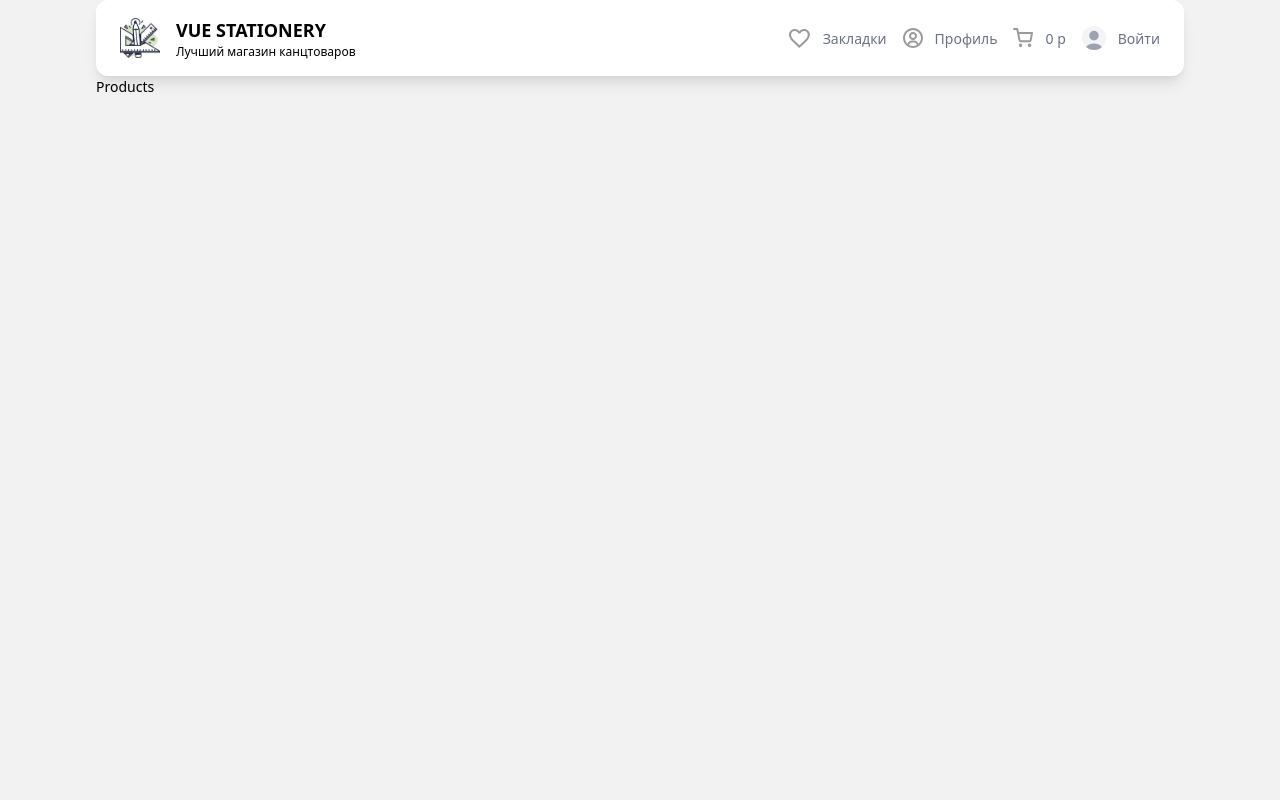
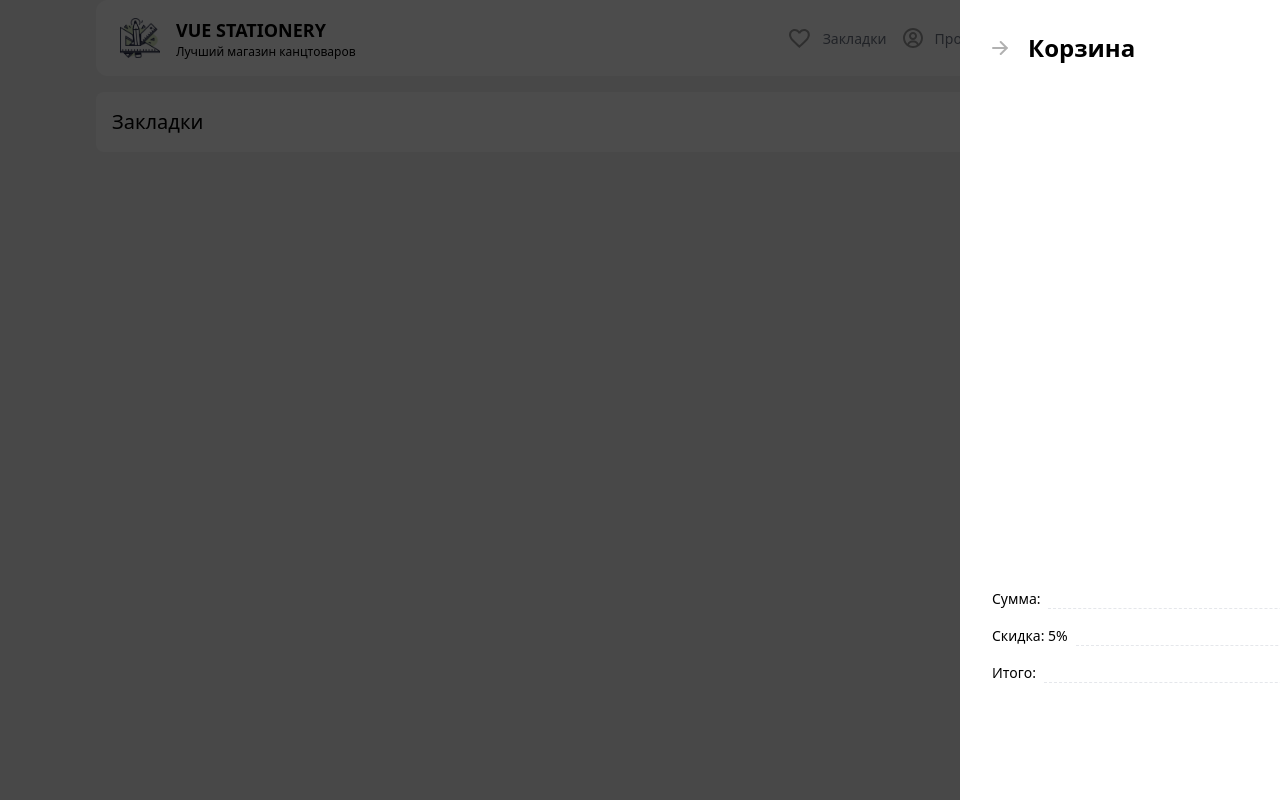
Before and after one commit to harr1er23/vue-stationery-v2, a Vue app: page / in a window 1280 px wide. Both pictures are taken after a click on the item "0 р". Built offline with nearby package versions, Linux system fonts and the light colour scheme; the HTML template or start-up script is replaced by a standard one.

Commit message:
Implemented header and pages components

```diff
--- /dev/null
+++ b/src/components/CartInfo.vue
@@ -0,0 +1,32 @@
+<script setup lang="ts">
+</script>
+
+<template>
+  <div
+    class="flex absolute w-96 bottom-10 left-o flex-col gap-4 mt-7"
+  >
+    <div class="flex gap-2">
+      <span>Сумма:</span>
+      <div class="flex-1 border-b border-dashed"></div>
+      <b> {{ 0}} ₽</b>
+    </div>
+
+    <div class="flex gap-2">
+      <span>Скидка: 5%</span>
+      <div class="flex-1 border-b border-dashed"></div>
+      <b> {{ 0}} ₽</b>
+    </div>
+
+    <div class="flex gap-2">
+      <span>Итого:</span>
+      <div class="flex-1 border-b border-dashed"></div>
+      <b>{{ 0}} ₽</b>
+    </div>
+
+    <button
+      class="mt-4 transition bg-lime-500 w-full rounded-xl py-3 text-white hover:bg-lime-600 active:bg-lime-700 disabled:bg-slate-300 cursor-pointer"
+    >
+      Оформить заказ
+    </button>
+  </div>
+</template>
--- a/src/components/Drawer.vue
+++ b/src/components/Drawer.vue
@@ -1,8 +1,18 @@
-<script setup lang='ts'>
+<script setup lang="ts">
+import { inject, ref } from 'vue'
+import DrawerHeader from './DrawerHeader.vue';
+import CartInfo from './CartInfo.vue';
 
+const drawerRef = ref(null);
+
+const closeDrawer = inject('closeDrawer')
 </script>
 
+<template>
+  <div @click="closeDrawer" class="fixed top-0 left-0 h-full w-full bg-black z-20 opacity-70"></div>
+  <div ref="drawerRef" class="bg-white w-3/12 h-full fixed right-0 top-0 z-30 p-8">
+    <DrawerHeader />
 
-<template>
-    <div>Drawer</div>
+    <CartInfo />
+  </div>
 </template>
--- /dev/null
+++ b/src/components/DrawerHeader.vue
@@ -0,0 +1,15 @@
+<script setup>
+import { inject } from 'vue'
+import Arrow from './icons/Arrow.vue';
+
+const closeDrawer = inject('closeDrawer')
+</script>
+
+<template>
+  <div class="flex items-center gap-5 mb-8">
+    <div @click="closeDrawer">
+      <Arrow class="opacity-30 cursor-pointer transition hover:-translate-x-1 hover:opacity-100"/>
+    </div>
+    <h2 class="text-2xl font-bold">Корзина</h2>
+  </div>
+</template>
--- a/src/components/Header.vue
+++ b/src/components/Header.vue
@@ -1,9 +1,10 @@
 <script setup lang='ts'>
+const emit = defineEmits(['openDrawer'])
 </script>
 
 
 <template>
-    <header class="flex justify-between z-10 bg-white rounded-xl shadow-lg px-6 py-4">
+    <header class="flex justify-between z-10 bg-white rounded-xl px-6 py-4">
         <router-link to="/">
             <div class="flex items-center gap-4">
                 <img src="/logo.png" alt="Логотип" class="w-10"/>
@@ -27,7 +28,9 @@
                     <span>Профиль</span>
                 </li>
             </router-link>
-            <li class="flex items-center gap-3 cursor-pointer text-gray-500 hover:text-black">
+            <li
+                @click="() => emit('openDrawer')"
+                class="flex items-center gap-3 cursor-pointer text-gray-500 hover:text-black">
                 <img src="/cart.svg" alt="Cart" />
                 <span>0 р</span>
             </li>
--- /dev/null
+++ b/src/components/icons/Arrow.vue
@@ -0,0 +1,24 @@
+<template>
+     <svg
+        width="16"
+        height="14"
+        viewBox="0 0 16 14"
+        fill="none"
+        xmlns="http://www.w3.org/2000/svg"
+      >
+        <path
+          d="M1 7H14.7143"
+          stroke="black"
+          stroke-width="2"
+          stroke-linecap="round"
+          stroke-linejoin="round"
+        />
+        <path
+          d="M8.71436 1L14.7144 7L8.71436 13"
+          stroke="black"
+          stroke-width="2"
+          stroke-linecap="round"
+          stroke-linejoin="round"
+        />
+      </svg>
+</template>
--- a/src/layouts/AppLayout.vue
+++ b/src/layouts/AppLayout.vue
@@ -23,7 +23,7 @@ provide('closeDrawer', closeDrawer)
   <div class="flex flex-col rounded-xl mx-24">
     <Header @open-drawer="openDrawer"></Header>
 
-    <div class="flex">
+    <div class="flex bg-white p-4 mt-4 rounded-lg">
       <router-view></router-view>
     </div>
   </div>
--- a/src/pages/Category.vue
+++ b/src/pages/Category.vue
@@ -4,5 +4,5 @@
 
 
 <template>
-    <div>Category 1</div>
+    <div></div>
 </template>
--- a/src/pages/Favorites.vue
+++ b/src/pages/Favorites.vue
@@ -4,5 +4,10 @@
 
 
 <template>
-    <div>Favorites</div>
+    <div class="flex flex-col">
+        <h1 class="text-xl">Закладки</h1>
+        <div class="flex flex-col">
+
+        </div>
+    </div>
 </template>
--- a/src/pages/Products.vue
+++ b/src/pages/Products.vue
@@ -4,5 +4,8 @@
 
 
 <template>
-    <div>Products</div>
+    <h1 class="text-xl">Закладки</h1>
+    <div class="flex flex-col">
+
+    </div>
 </template>
--- a/src/pages/Profile.vue
+++ b/src/pages/Profile.vue
@@ -4,5 +4,8 @@
 
 
 <template>
-    <div>Profile</div>
+    <h1 class="text-xl">Профиль</h1>
+    <div class="flex flex-col">
+
+    </div>
 </template>
```
